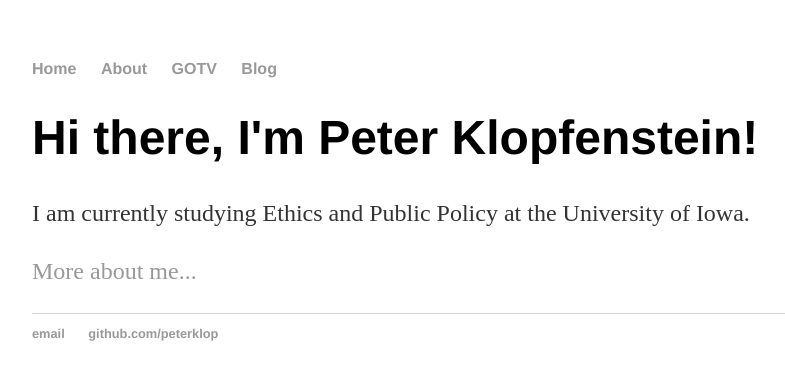
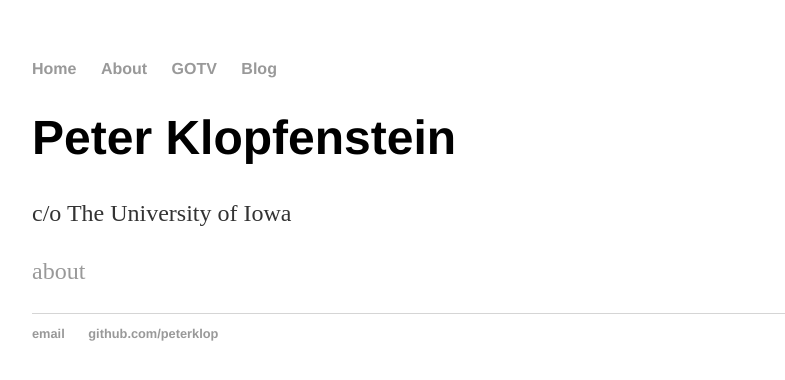
Before and after one commit to peterklop/peterklop.github.io, a Jekyll site: the page built from index.html, in a window 1280 px wide. Shown: the top 380 px of the page, without its empty margins (160-945 px from the left). Built offline with Jekyll 4.4.1, drawn with Linux system fonts in a browser that asks for light colours.

Commit message:
Update index.html

```diff
--- a/index.html
+++ b/index.html
@@ -3,6 +3,6 @@ layout: default
 title: Peter Klopfenstein
 ---
 <div class="blurb">
-	<h1>Hi there, I'm Peter Klopfenstein!</h1>
-	<p>I am currently studying Ethics and Public Policy at the University of Iowa.</p> <p><a href="/about">More about me...</a></p>
+	<h1>Peter Klopfenstein</h1>
+	<p>c/o The University of Iowa</p> <p><a href="/about">about</a></p>
 </div><!-- /.blurb -->
```
